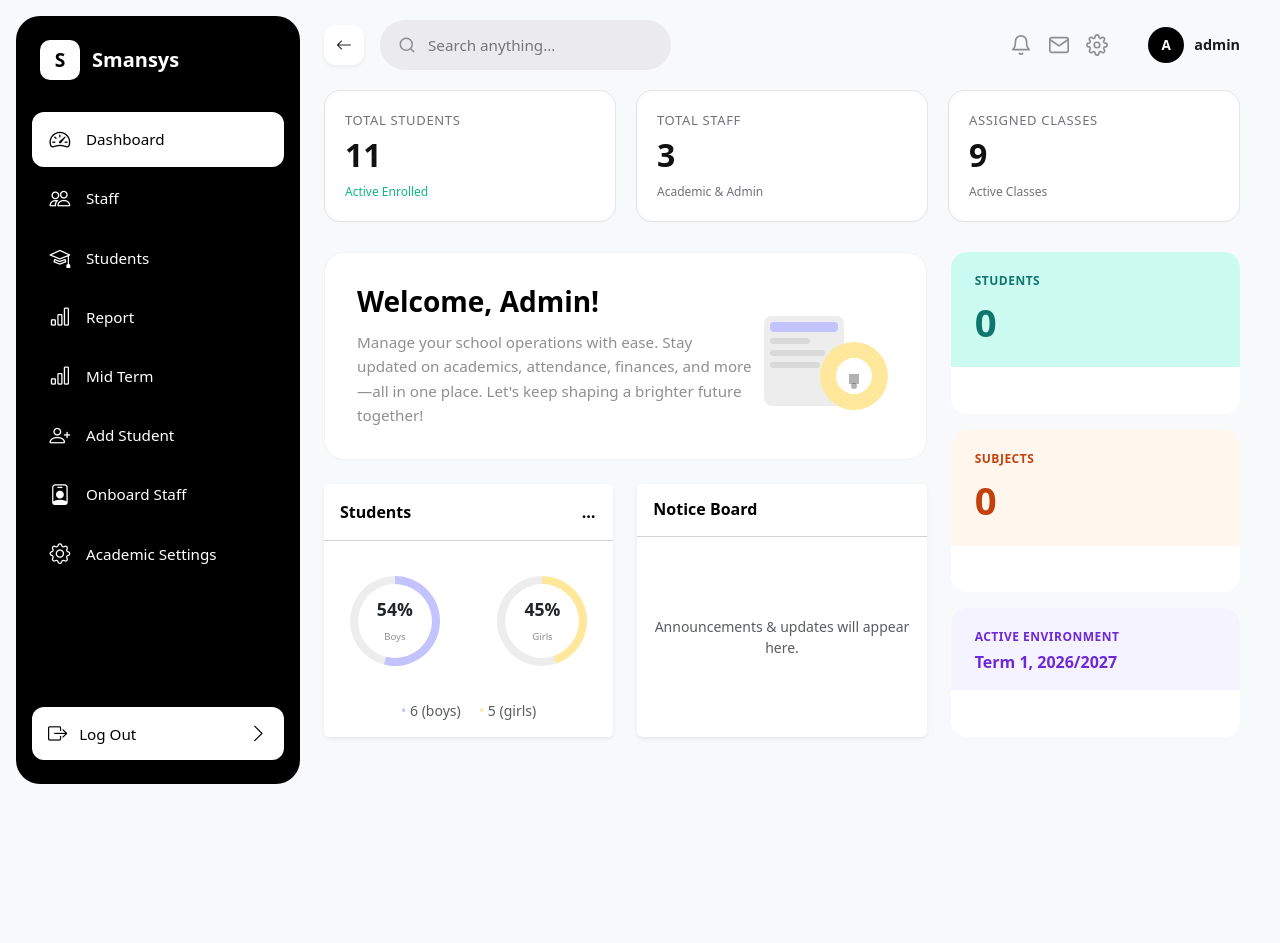
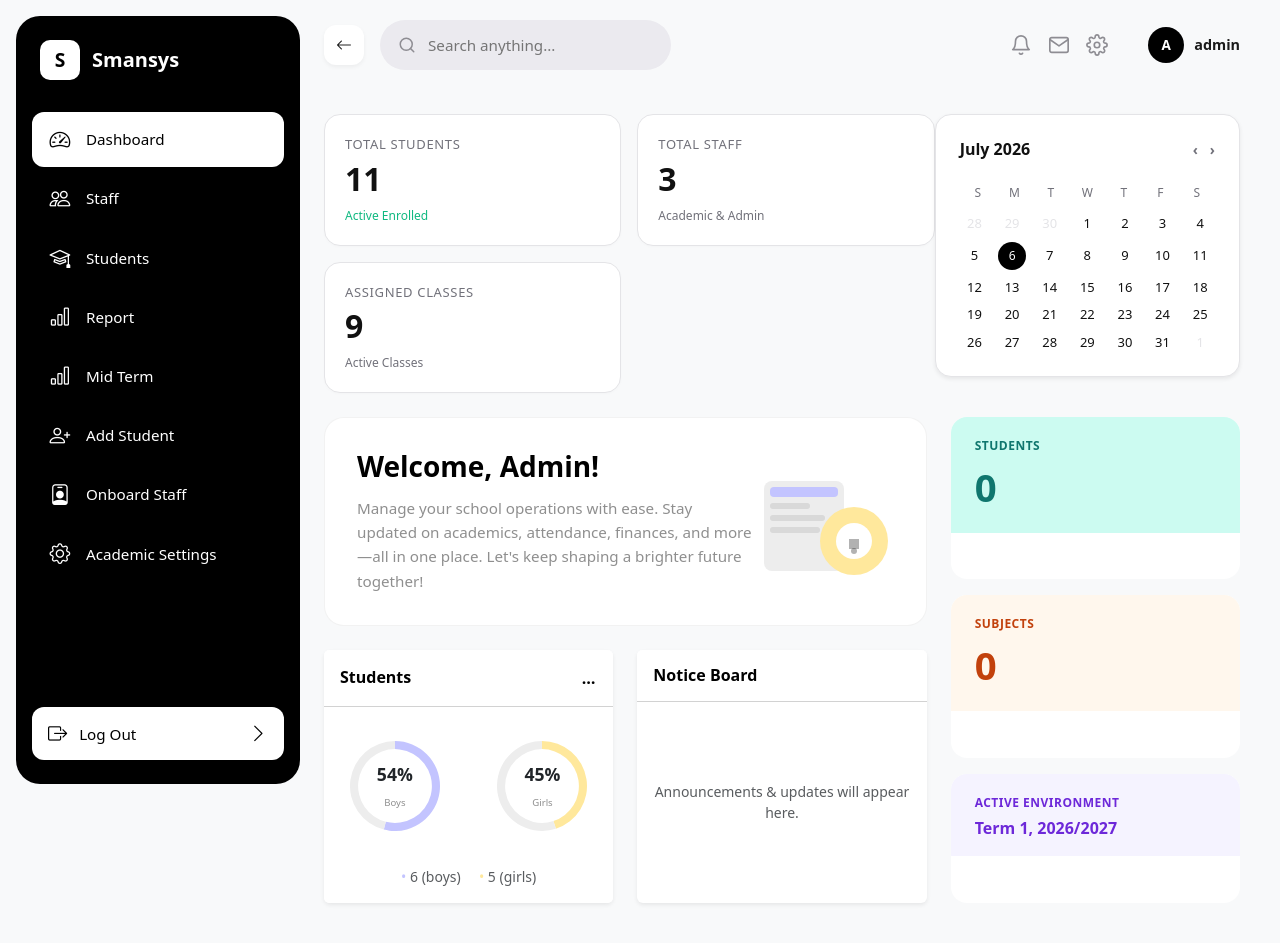
Before and after one commit to xluljoey/School-Management-System, a Django app: page / in a window 1280 px wide. Before the commit the page ends 784 px from the top, so only its background shows below. Run offline with Django 5.2, Linux system fonts and the light colour scheme; a user stored in the database is signed in; data comes from the database, SQL or seed files in the repository; some libraries are stand-ins or nearby versions.

Commit message:
refactor(dashboard): replace custom grid with Bootstrap row/col layout, add full calendar card
- Swap .dashboard-top-grid CSS Grid for Bootstrap row g-4 align-items-start w-100 m-0 pb-4
- Metrics wrap in col-lg-8 col-12 p-0 with auto-fit inner grid (minmax 240px)
- Calendar card moves to col-lg-4 col-12 p-0 with exact Figma markup
- Replace 2-row stub calendar with full 5-row July 2026 calendar grid
- Gray overflow days use #e4e4e7, today (6th) uses black circle
- Remove obsolete media query CSS targeting removed class names

```diff
--- a/sis/templates/sis/dashboard.html
+++ b/sis/templates/sis/dashboard.html
@@ -51,8 +51,10 @@ document.addEventListener('DOMContentLoaded', function () {
 
 {% block content %}
 {% if request.user.is_superuser %}
-<div style="display: grid; grid-template-columns: repeat(auto-fit, minmax(240px, 1fr)); gap: 20px; margin-bottom: 30px; max-width: 1200px;">
+<div class="row g-4 align-items-start w-100 m-0 pb-4">
 
+    <div class="col-lg-8 col-12 p-0">
+        <div style="display: grid; grid-template-columns: repeat(auto-fit, minmax(240px, 1fr)); gap: 16px;">
             <div style="background-color: #ffffff; border: 1px solid #e4e4e7; border-radius: 16px; padding: 20px; display: flex; flex-direction: column; justify-content: space-between; min-height: 120px; box-shadow: 0 1px 3px rgba(0,0,0,0.02);">
                 <div>
                     <div style="font-size: 13px; font-weight: 500; color: #71717a; text-transform: uppercase; letter-spacing: 0.05em;">Total Students</div>
@@ -75,6 +77,33 @@ document.addEventListener('DOMContentLoaded', function () {
                     <div style="font-size: 32px; font-weight: 700; color: #111111; margin-top: 8px; line-height: 1;">{{ assigned_classes.count|default:"0" }}</div>
                 </div>
                 <div style="font-size: 12px; color: #71717a; margin-top: 12px; font-weight: 500;">Active Classes</div>
+            </div>
+        </div>
+    </div>
+
+    <div class="col-lg-4 col-12 p-0">
+        <div class="card border-0 shadow-sm" style="background: #ffffff; border-radius: 16px; padding: 24px; border: 1px solid #e4e4e7 !important;">
+            <div class="d-flex justify-content-between align-items-center mb-4">
+                <h3 style="font-size: 16px; font-weight: 600; color: #111; margin: 0;">July 2026</h3>
+                <div style="color: #71717a; cursor: pointer; font-size: 14px; display: flex; gap: 12px; font-weight: 600;">
+                    <span>‹</span> <span>›</span>
+                </div>
+            </div>
+
+            <div style="display: grid; grid-template-columns: repeat(7, 1fr); text-align: center; font-size: 12px; font-weight: 500; color: #71717a; margin-bottom: 12px;">
+                <div>S</div><div>M</div><div>T</div><div>W</div><div>T</div><div>F</div><div>S</div>
+            </div>
+
+            <div style="display: grid; grid-template-columns: repeat(7, 1fr); text-align: center; gap: 8px; font-size: 13px; font-weight: 500; color: #111; align-items: center;">
+                <div style="color: #e4e4e7;">28</div><div style="color: #e4e4e7;">29</div><div style="color: #e4e4e7;">30</div><div>1</div><div>2</div><div>3</div><div>4</div>
+                <div>5</div>
+                <div style="background: #000; color: #fff; border-radius: 50%; width: 28px; height: 28px; display: inline-flex; align-items: center; justify-content: center; margin: 0 auto; font-size: 12px;">6</div>
+                <div>7</div><div>8</div><div>9</div><div>10</div><div>11</div>
+                <div>12</div><div>13</div><div>14</div><div>15</div><div>16</div><div>17</div><div>18</div>
+                <div>19</div><div>20</div><div>21</div><div>22</div><div>23</div><div>24</div><div>25</div>
+                <div>26</div><div>27</div><div>28</div><div>29</div><div>30</div><div>31</div><div style="color: #e4e4e7;">1</div>
+            </div>
+        </div>
     </div>
 
 </div>
```
Lines whose indentation alone changed are shown as unchanged.
